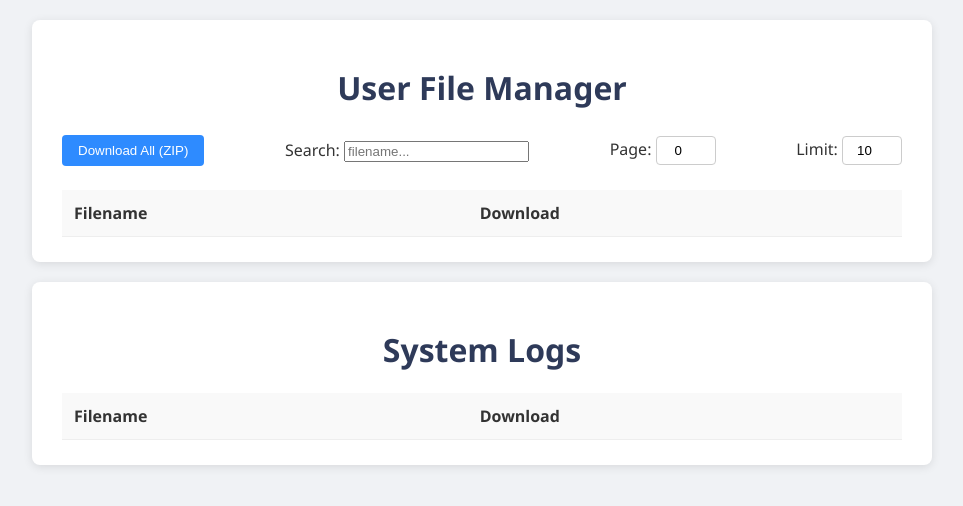
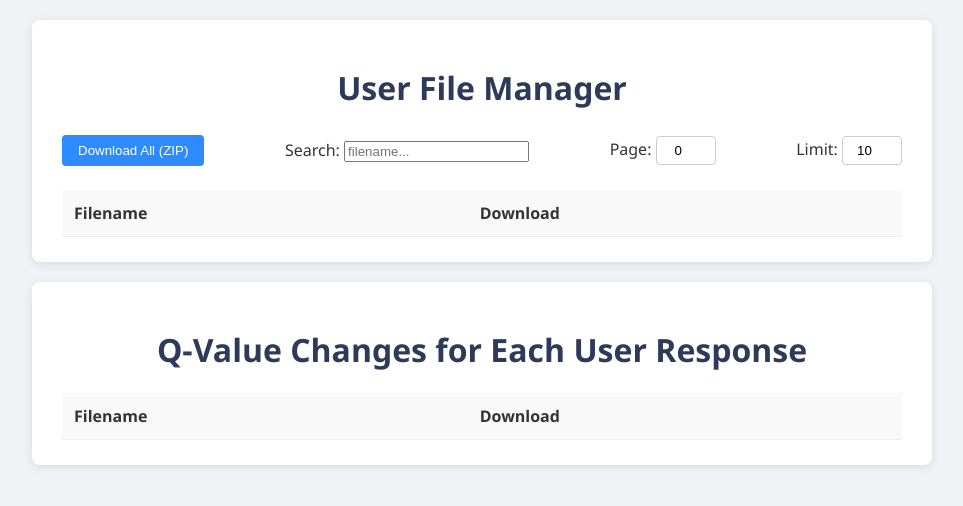
Before and after one commit to zhzhhyzh/PERSIS-api, a website: page index.html in a window 1280 px wide. Shown: the whole page, without its empty margins (158-1121 px from the left). Drawn offline with Linux system fonts and the light colour scheme; no server answers.

Commit message:
update header for log table to reflect Q-Value changes for user responses

```diff
--- a/index.html
+++ b/index.html
@@ -122,7 +122,7 @@
     </div>
 
     <div class="container" style="margin-top: 20px;">
-        <h1>System Logs</h1>
+        <h1>Q-Value Changes for Each User Response</h1>
         <table id="logTable">
             <thead>
                 <tr>
```
